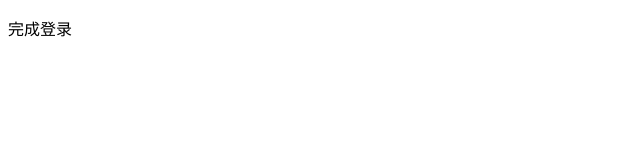
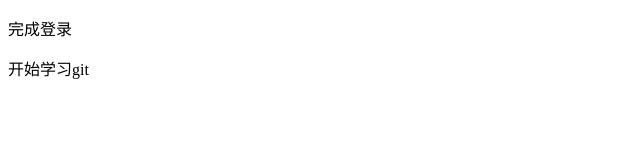
Before and after one commit to temp314/GitStudyTest, a plain HTML site: page index.html in a window 1280 px wide. Shown: the whole page, without its empty margins (0-640 px from the left). Drawn offline with Linux system fonts and the light colour scheme.

Commit message:
在master上修改index.html

```diff
--- a/index.html
+++ b/index.html
@@ -8,5 +8,6 @@
 </head>
 <body>
     <p>完成登录</p>
+    <p>开始学习git</p>
 </body>
 </html>
```
